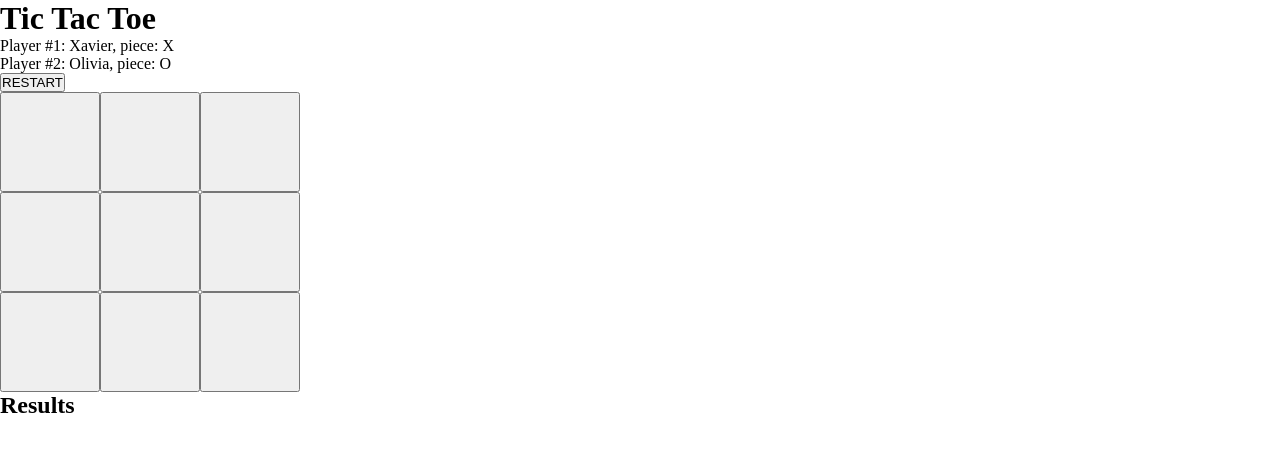
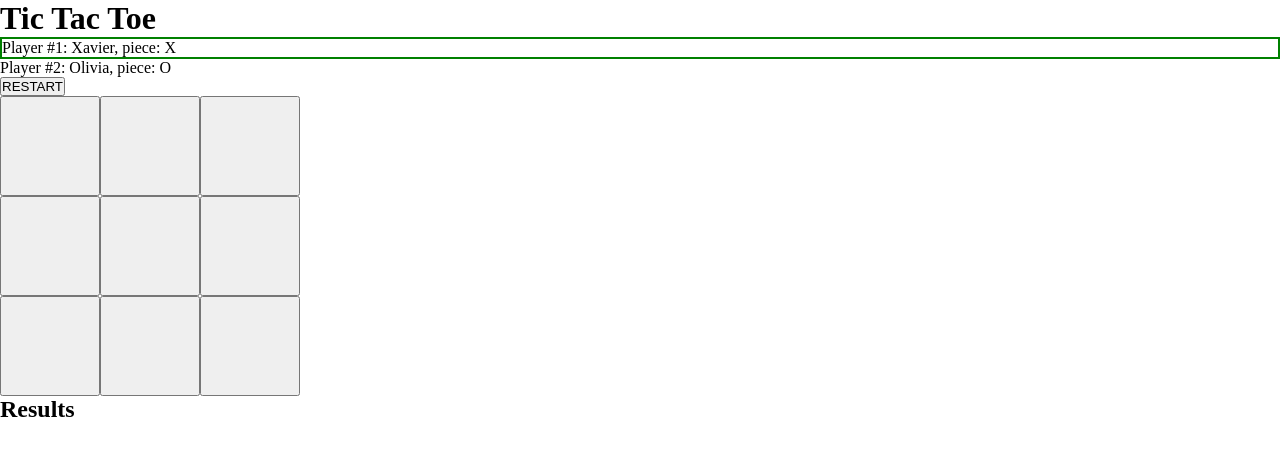
Before and after one commit to SabreBirdOne/odin-tictactoe, a plain HTML site: page index.html in a window 1280 px wide. Both pictures are taken after a click on the button "RESTART". Drawn offline with Linux system fonts and the light colour scheme.

Commit message:
Fix playerCard with the current Turn
Now the playerCard with the current Turn will have
its currentTurn class present, and is updated
after every cell button or restart button click
event.

```diff
--- a/main.js
+++ b/main.js
@@ -194,6 +194,11 @@ let gameEngine = (function createGame(_board, _piecesToWin) {
         return _players;
     }
 
+    const getCurrentTurn = () => {
+        // Returns the list index of the player who has the current turn
+        return _playerTurn;
+    }
+
     const printPlayerLog = () => {
         console.log(`Current player turn: ${_playerTurn}`);
         console.log("Players:");
@@ -315,6 +320,7 @@ let gameEngine = (function createGame(_board, _piecesToWin) {
         advancePlayerTurn,
         getPlayerFromPiece,
         getAllPlayersAsReference,
+        getCurrentTurn,
         printPlayerLog,
 
         isGameRunning,
@@ -355,15 +361,19 @@ let displayController = (function createDisplayController (_body){
         const player = allPlayers[i];
         let playerCard = document.createElement("div");
         playerCard.classList = "playerCard";
+        playerCard.dataset.index = i;
 
+        // Player Info
         let playerInfo = document.createElement("p");
         playerInfo.textContent = `Player #${i+1}: ${player.getName()}, piece: ${player.getPlayerPiece()}`;
         playerCard.appendChild(playerInfo);
 
-
-
         _playersPanel.appendChild(playerCard);
     }
+
+    // Update the player cards with the current turn
+    currTurnPlayerCard = _playersPanel.querySelector(`div[data-index="${gameEngine.getCurrentTurn()}"]`);
+    currTurnPlayerCard.classList.add("currentTurn");
 
     _body.appendChild(_playersPanel);
 
@@ -376,7 +386,9 @@ let displayController = (function createDisplayController (_body){
         // Restart button clicked
         gameBoard.wipeBoard();
         updateGameBoardDiv();
+
         gameEngine.resetPlayerTurn();
+        updatePlayerCardCurrentTurn();
 
         while(_resultsPanel.firstChild){
             _resultsPanel.removeChild(_resultsPanel.firstChild);
@@ -413,6 +425,9 @@ let displayController = (function createDisplayController (_body){
                     cell.dataset.column
                 );
                 cell.textContent = gameBoard.getPiece(i, j);
+
+                // Update the player cards with the current turn
+                updatePlayerCardCurrentTurn();
 
                 // Check for win condition
                 const resultStr = getResults();
@@ -475,6 +490,21 @@ let displayController = (function createDisplayController (_body){
         }
     }
 
+    const updatePlayerCardCurrentTurn = function (){
+        /*
+            Finds the playerCard with the currentTurn class, remove this class from the card
+            Then pulls the currentTurn from gameEngine, and adds the currentTurn class to
+            the corresponding playerCard.
+        */
+       let prevTurnPlayerCard = _playersPanel.querySelector("div.currentTurn");
+       if (prevTurnPlayerCard){
+            prevTurnPlayerCard.classList.remove("currentTurn");
+       }
+
+       currTurnPlayerCard = _playersPanel.querySelector(`div[data-index="${gameEngine.getCurrentTurn()}"]`);
+       currTurnPlayerCard.classList.add("currentTurn");
+    }
+
     return {};
 
 })(document.querySelector("body"));
--- a/styles.css
+++ b/styles.css
@@ -22,3 +22,7 @@
     flex: calc(var(--board-width) / 3);
     font-size: 5rem;
 }
+
+#playersPanel .playerCard.currentTurn {
+    border: 2px solid green;
+}
```
